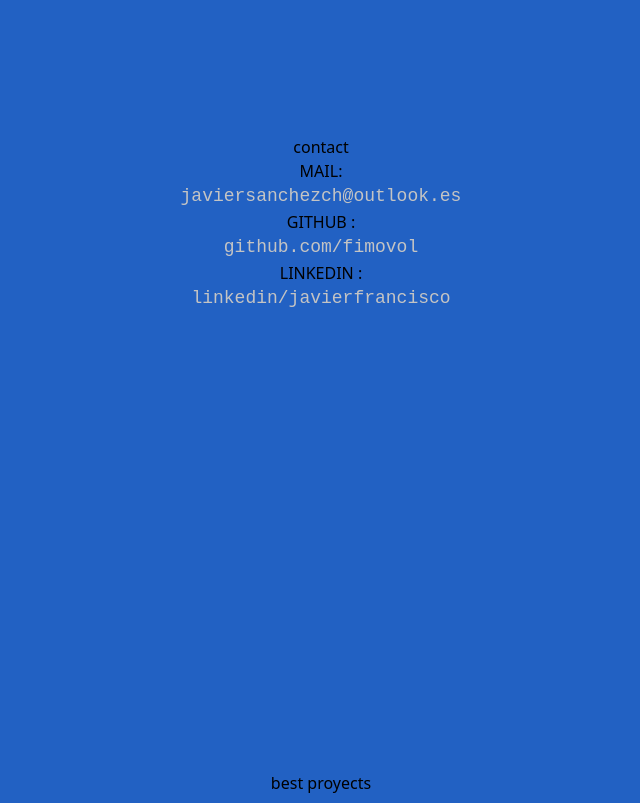
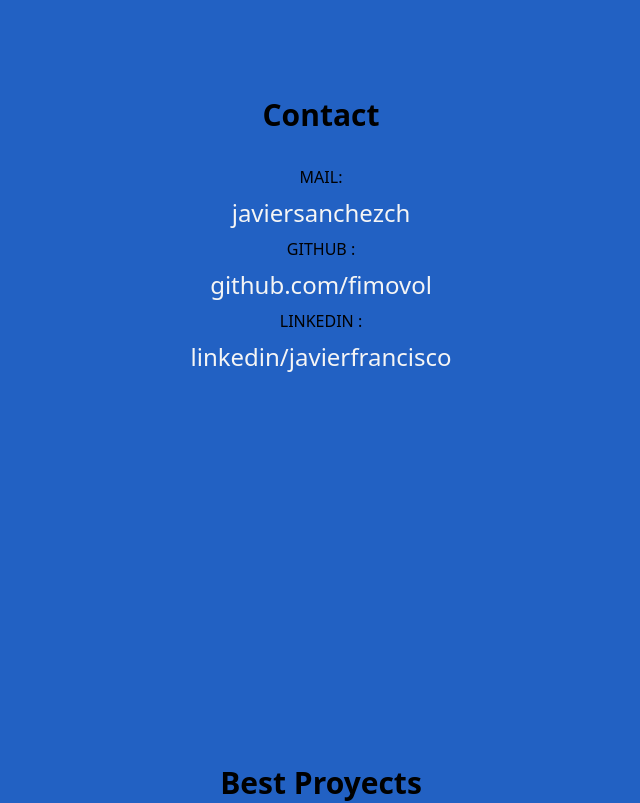
Before and after one commit to fimovol/testdereacttest, a React (Create React App) app: page / in a window 1280 px wide. Shown: the part 1260-2063 px from the top of the page, without its empty margins (319-959 px from the left). Built offline with nearby package versions, Linux system fonts and the light colour scheme.

Commit message:
agergando tailwindcss de nuevo

```diff
--- /dev/null
+++ b/src/components/enlaces.js
@@ -0,0 +1,8 @@
+export const EnlaceContacto =({href,children})=> {
+    return <a className='
+    font-sans decoration-transparent text-2xl text-neutral-100
+    transition select-none hover:text-neutral-800 py-6
+    ' href={href} target="_blank" rel="noreferrer">
+        {children}
+    </a>
+}
--- /dev/null
+++ b/src/components/tituloDescriptivo.js
@@ -0,0 +1,5 @@
+export const TituloDescriptivo = ({children})=> {
+    return <h2 className="
+    font-extrabold text-3xl capitalize my-6 font-sans
+    ">{children}</h2>
+}
--- a/src/routes/contacto.jsx
+++ b/src/routes/contacto.jsx
@@ -1,21 +1,32 @@
 import styles from "../style/sobremi.module.css"
 import { useTranslation } from "react-i18next"
+import { TituloDescriptivo } from "../components/tituloDescriptivo"
+import { EnlaceContacto } from "../components/enlaces"
 
 export function Contacto(){
     const [t] = useTranslation("global")
 
-    let estilos = {
-        textTransform : "uppercase"
-    }
     return (
         <div className={styles.contenedorcontacto}>
-            <h2>{t("header.contact")}</h2>
-            <h3 style={estilos}>{t("contact.mail")}:</h3>
-            <p><a className={styles.psincapitalize} href="mailto:javiersanchezch@outlook.es">javiersanchezch@outlook.es</a> </p>
-            <h3 >GITHUB : </h3>
-            <p><a className={styles.psincapitalize} href="https://github.com/fimovol" target="_blank" rel="noreferrer">github.com/fimovol</a> </p>
-            <h3>LINKEDIN : </h3>
-            <p ><a className={styles.psincapitalize} href="https://www.linkedin.com/in/javier-francisco-s%C3%A1nchez-529605167/" target="_blank" rel="noreferrer">linkedin/javierfrancisco</a> </p>
+            <TituloDescriptivo>{t("header.contact")}</TituloDescriptivo>
+            <h3 className="uppercase my-2" >{t("contact.mail")}:</h3>
+            <p>
+                <EnlaceContacto href='mailto:javiersanchezch@outlook.es'>
+                    javiersanchezch
+                </EnlaceContacto>
+            </p>
+            <h3 className="my-2">GITHUB : </h3>
+            <p>
+                <EnlaceContacto href='https://github.com/fimovol'>
+                    github.com/fimovol
+                </EnlaceContacto>
+            </p>
+            <h3 className="my-2">LINKEDIN : </h3>
+            <p >
+                <EnlaceContacto href='https://www.linkedin.com/in/javier-francisco-sanchez/'>
+                    linkedin/javierfrancisco
+                </EnlaceContacto>
+            </p>
         </div>
 
     )
--- a/src/routes/mejoresproyectos.jsx
+++ b/src/routes/mejoresproyectos.jsx
@@ -7,6 +7,7 @@ import googlemeet from "../img/googlemeet.png"
 import scraping from "../img/scraping.jpg"
 import ecomerce from "../img/ecomerce.png"
 import {useTranslation} from "react-i18next"
+import { TituloDescriptivo } from "../components/tituloDescriptivo"
 
 export default function Mejoresproyectos(){
     const [t] = useTranslation("global")
@@ -18,7 +19,9 @@ export default function Mejoresproyectos(){
     const ecomercehref = 'https://ecomercescraperjavier.herokuapp.com/'
     return (
         <div className={styles.contenedormejoresproyectos}>
-            <h2 className={styles.h2}>{t("header.proyects")}</h2>
+            <TituloDescriptivo>
+                {t("header.proyects")}
+            </TituloDescriptivo>
             <div className={styles.divproyectos}>
                 <ProyectosQueRealice src={googlemeet} href={googlemeethref} alt="docker"/>
                 <ProyectosQueRealice src={scraping} href={scrapinghref} alt="scraping web"/>
--- a/src/routes/sobremi.jsx
+++ b/src/routes/sobremi.jsx
@@ -1,6 +1,7 @@
 import styles from "../style/sobremi.module.css"
 import {useTranslation} from "react-i18next"
 import foto from '../img/foto2.png'
+import { TituloDescriptivo } from "../components/tituloDescriptivo"
 //import { Testimonio } from "../components/testimonio"
 
 export const Sobremi = () =>{
@@ -8,9 +9,7 @@ export const Sobremi = () =>{
     return (
         <>
             <div className={styles.sobremicontenido}>
-                <h2 className="
-                font-extrabold text-3xl capitalize my-6
-                ">{t("header.about")}</h2>
+                <TituloDescriptivo>{t("header.about")}</TituloDescriptivo>
                 <p className='
                 font-sans font-bold text-neutral-900 select-none
                 text-center
```
